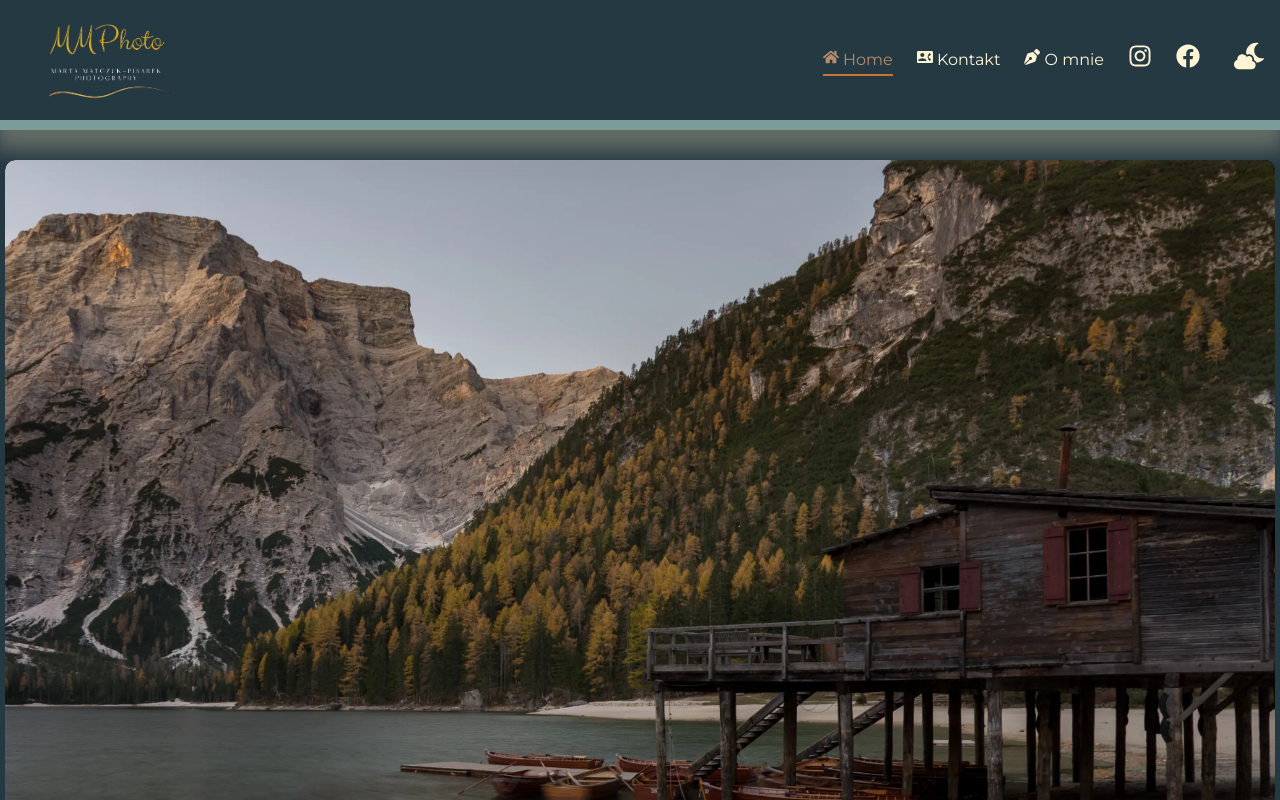
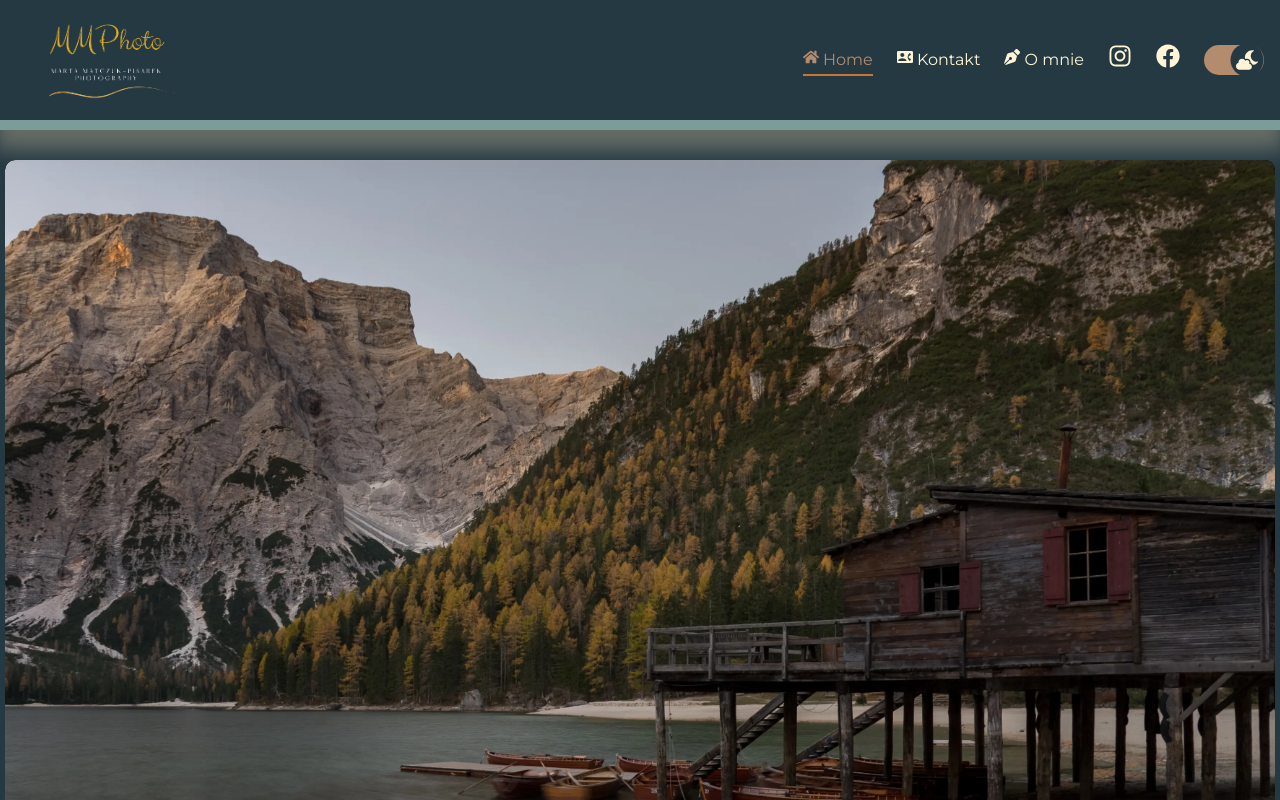
Before and after one commit to MarekLempart/photoStudio, a React (Vite) app: page / in a window 1280 px wide. Shown: the top 800 px of the page. Built offline with nearby package versions, Linux system fonts and the light colour scheme.

Commit message:
ToggleSlider

```diff
--- a/src/components/Header.tsx
+++ b/src/components/Header.tsx
@@ -27,6 +27,8 @@ import {
   MobileNavLink,
   SocialMediaWrapper,
   Overlay,
+  ThemeToggleButtonWrapper,
+  ThemeToggleSlider,
   ThemeToggleButton,
   MobileIconsContainer,
 } from "../styles/HeaderStyles";
@@ -140,17 +142,32 @@ const Header: React.FC<HeaderProps> = ({ isMenuOpen, toggleMenu }) => {
               <FaFacebook />
             </a>
           </SocialMediaWrapper>
-          <ThemeToggleButton onClick={toggleTheme}>
+          {/* <ThemeToggleButton onClick={toggleTheme}>
             {currentTheme === "dark" ? <FaCloudMoon /> : <FaCloudSun />}
-          </ThemeToggleButton>
+          </ThemeToggleButton> */}
+          <ThemeToggleButtonWrapper>
+            <ThemeToggleSlider onClick={toggleTheme} $active={currentTheme === "dark"}>
+              <ThemeToggleButton className={currentTheme === "dark" ? "active" : ""}>
+                {currentTheme === "dark" ? <FaCloudMoon /> : <FaCloudSun />}
+              </ThemeToggleButton>
+            </ThemeToggleSlider>
+          </ThemeToggleButtonWrapper>
         </Nav>
 
         {/* Kontener dla mobilnych ikon */}
         {isMobile && (
           <MobileIconsContainer>
-            <ThemeToggleButton onClick={toggleTheme}>
+            {/* <ThemeToggleButton onClick={toggleTheme}>
               {currentTheme === "dark" ? <FaCloudMoon /> : <FaCloudSun />}
-            </ThemeToggleButton>
+            </ThemeToggleButton> */}
+            <ThemeToggleButtonWrapper>
+              <ThemeToggleSlider onClick={toggleTheme} $active={currentTheme === "dark"}>
+                <ThemeToggleButton className={currentTheme === "dark" ? "active" : ""}>
+                  {currentTheme === "dark" ? <FaCloudMoon /> : <FaCloudSun />}
+                </ThemeToggleButton>
+              </ThemeToggleSlider>
+            </ThemeToggleButtonWrapper>
+
             <MobileMenuIcon onClick={toggleMenu}>
               <FaBars />
             </MobileMenuIcon>
--- a/src/styles/HeaderStyles.ts
+++ b/src/styles/HeaderStyles.ts
@@ -231,23 +231,70 @@ export const SocialMediaWrapper = styled.div`
   }
 `;
 
+export const ThemeToggleButtonWrapper = styled.div`
+  position: relative;
+  display: flex;
+  justify-content: center;
+  align-items: center;
+`;
+
+export const ThemeToggleSlider = styled.div<{ $active: boolean }>`
+  position: relative;
+  width: 60px;
+  height: 30px;
+  border-radius: 20px;
+  background-color: ${({ $active, theme }) => $active ? theme.colors.colTeak : theme.colors.colGrannySmith};
+  transition: background-color 0.6s ease, justify-content 0.6s ease;
+  display: flex;
+  justify-content: ${props => (props.$active ? "flex-end" : "flex-start")};
+  align-items: center;
+  padding: 2px;
+`;
+
 export const ThemeToggleButton = styled.button`
-  background: none;
+  width: 30px;
+  height: 30px;
+  border-radius: 50%;
+  background-color: ${({ theme }) => theme.colors.bgPrimary};
   border: none;
+  display: flex;
+  justify-content: center;
+  align-items: center;
   cursor: pointer;
-  color: ${({ theme }) => theme.colors.textPrimary};
-  font-size: 24px;
-  margin: 5px auto 0px 0px;
+  transition: transform 0.6s ease;
+
+  &.active {
+    transform: scale(1.1);
+  }
 
   &:hover {
-    color: ${({ theme }) => theme.colors.hover};
+    transform: scale(1.3);
   }
 
-  @media screen and (min-width: ${({ theme }) => theme.breakpoints.mobile}) {
-    font-size: 30px;
-    margin: 10px auto 10px 10px;
+  svg {
+    width: 20px;
+    height: 20px;
+    fill: ${({ theme }) => theme.colors.textPrimary};
   }
 `;
+
+// export const ThemeToggleButton = styled.button`
+//   background: none;
+//   border: none;
+//   cursor: pointer;
+//   color: ${({ theme }) => theme.colors.textPrimary};
+//   font-size: 24px;
+//   margin: 5px auto 0px 0px;
+
+//   &:hover {
+//     color: ${({ theme }) => theme.colors.hover};
+//   }
+
+//   @media screen and (min-width: ${({ theme }) => theme.breakpoints.mobile}) {
+//     font-size: 30px;
+//     margin: 10px auto 10px 10px;
+//   }
+// `;
 
 export const MobileIconsContainer = styled.div`
   display: flex;
```
